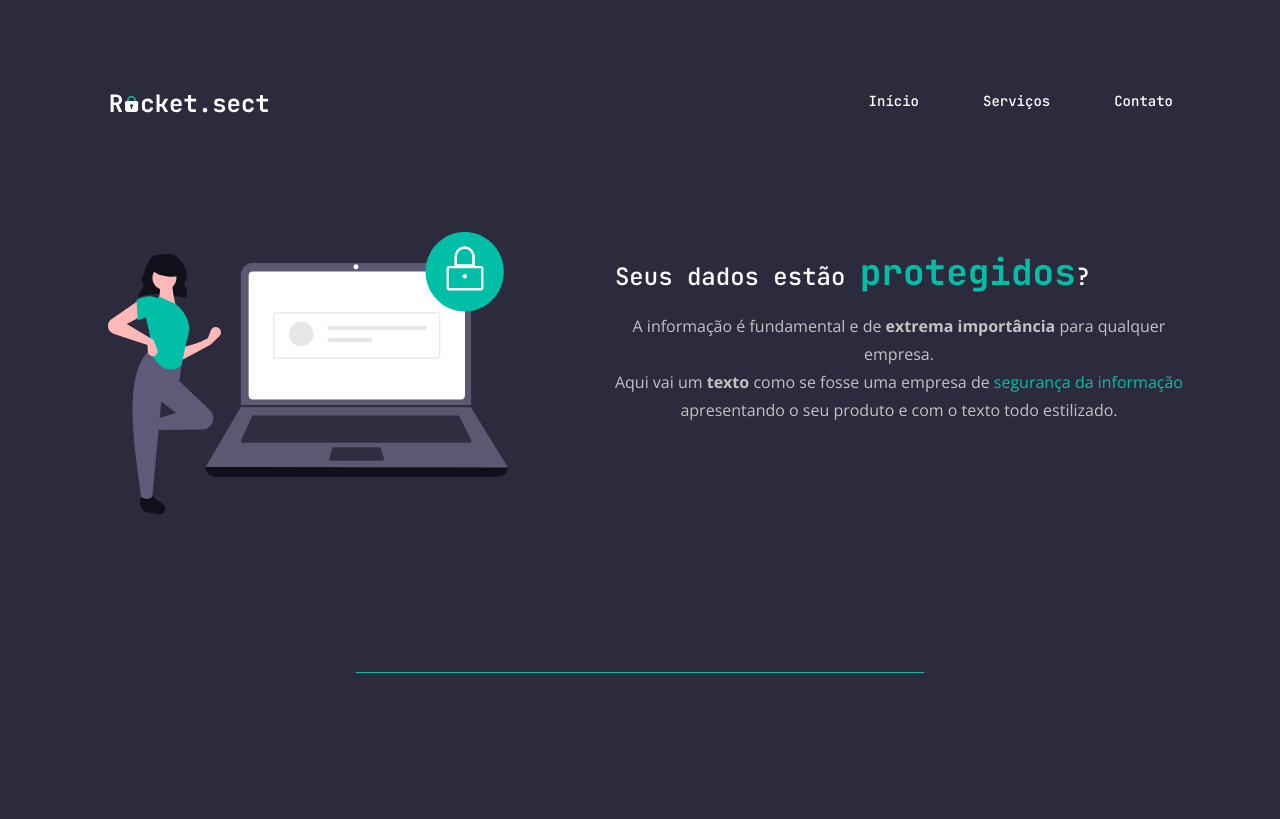
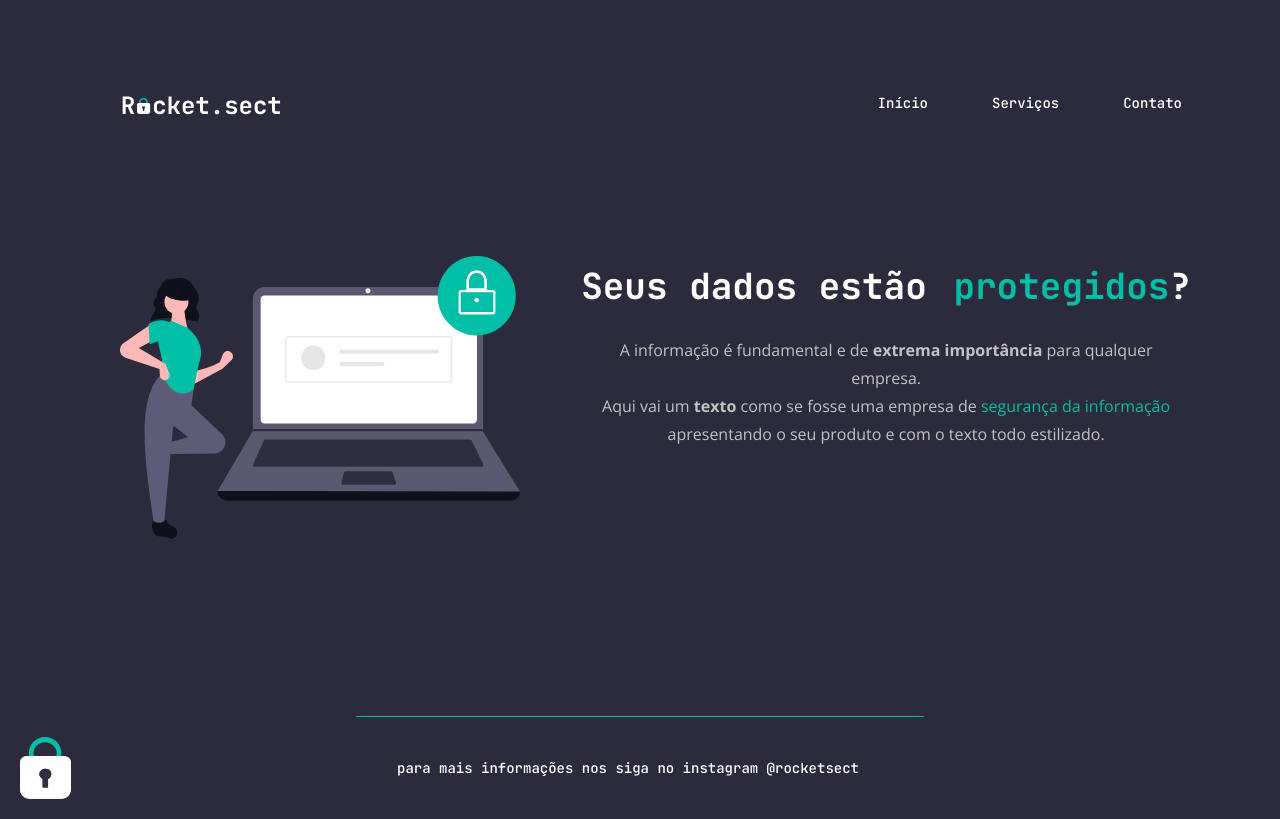
Before and after one commit to blbcava/pagina_d5_rocket, a plain HTML site: page index.html in a window 1280 px wide. Drawn offline with nearby package versions, Linux system fonts and the light colour scheme.

Commit message:
projeto finalizado

```diff
--- a/index.html
+++ b/index.html
@@ -30,14 +30,13 @@
             apresentando o seu produto e com o texto todo estilizado.
             </p>
         </section>
-            <img src="images/img1.svg" alt="">
+            <img src="images/img1.svg" alt="Desenho de uma moça perto de um notebook e um cadeado">
         </div>
-        <div id="linha">
-
-        </div>
+        <div id="linha"></div>
     </div>
     <footer>
-
+        <p>para mais informações nos siga no instagram <a href="instagram.com/rocketsect">@rocketsect</a></p>
+        <img src="images/padlock-decoration-2.svg" alt="Desenho de um cadeado">
     </footer>
 </body>
 
--- a/style.css
+++ b/style.css
@@ -1,13 +1,14 @@
 body{
     background-color: #2C2B3D;
     color: white;
+    margin:0;
 }
 
 nav {
     display: flex;
     justify-content: space-between;
     align-items: center;
-    margin: 71px 99px auto 99px;
+    margin: 71px 98px auto 99px;
 }
 
 ul{
@@ -41,19 +42,21 @@ color: #b5b4bc;}
 
 h1{
     font-family: 'JetBrains Mono', monospace;
-    text-decoration: none;
-    font-weight: normal;
+    font-weight: 700;
+    font-style: normal;
+    font-size: 36px;
     text-align: left;
+    line-height: 40px;
 }
 
 h1 span {
+    font-family: 'JetBrains Mono', monospace;
     color: #00BFA6;
     font-weight: 700;
     font-size: 36px;
     line-height: 40px;
-
-
-
+    margin-left: 5px;
+    text-align: center;
 }
 
 p{
@@ -84,3 +87,33 @@ p span {
     margin: 0px auto;
     height: 0px;
 }
+
+footer{
+    display: flex;
+    flex-direction: row-reverse;
+    justify-content: space-between;
+    align-items: center;
+}
+footer p {
+    font-family : 'JetBrains Mono', monospace;
+    font-style: normal;
+    font-weight: 500px;
+    font-size: 14px;
+    line-height: 28px;
+    text-align: center;
+    color: white;
+    margin-right: 421px;
+}
+
+
+
+
+footer a {
+    text-decoration: none;
+    font-weight: normal;
+    color: white;
+}
+
+img{
+    margin: 20px;
+}
```
Also changed, not shown: images/resultado.png (added), 1 other file.
